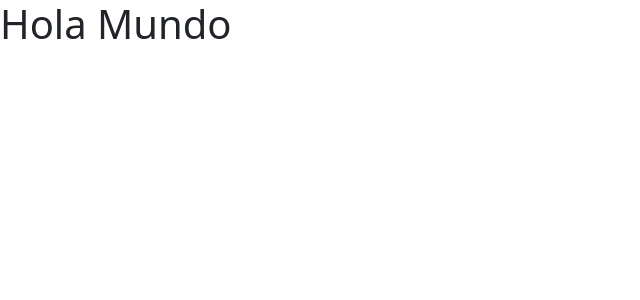
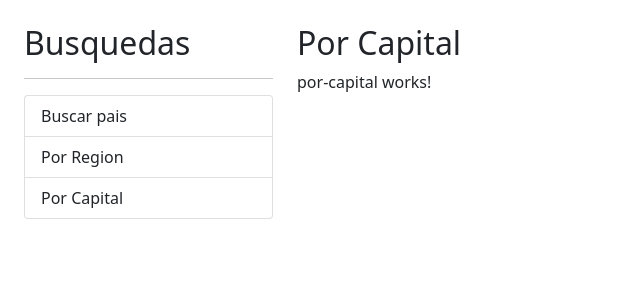
Before and after one commit to honor29m/Curso_Angular, an Angular app in the folder 03-paisesApp/: page / in a window 1280 px wide. Shown: the top 300 px of the page, without its empty margins (0-640 px from the left). Built offline with nearby package versions, Linux system fonts and the light colour scheme.

Commit message:
Estructura html

```diff
--- a/03-paisesApp/src/app/app.component.html
+++ b/03-paisesApp/src/app/app.component.html
@@ -1 +1,16 @@
-<h1>Hola Mundo</h1>
+<div class="row container mt-4">
+    <div class="col-3">
+        <h2>Busquedas</h2>
+        <hr>
+        <ul class="list-group">
+            <li class="list-group-item">Buscar pais</li>
+            <li class="list-group-item">Por Region</li>
+            <li class="list-group-item">Por Capital</li>
+        </ul>
+    </div>
+
+    <div class="col">
+        <h2> Por Capital</h2>
+        <app-por-capital></app-por-capital>
+    </div>
+</div>
```
